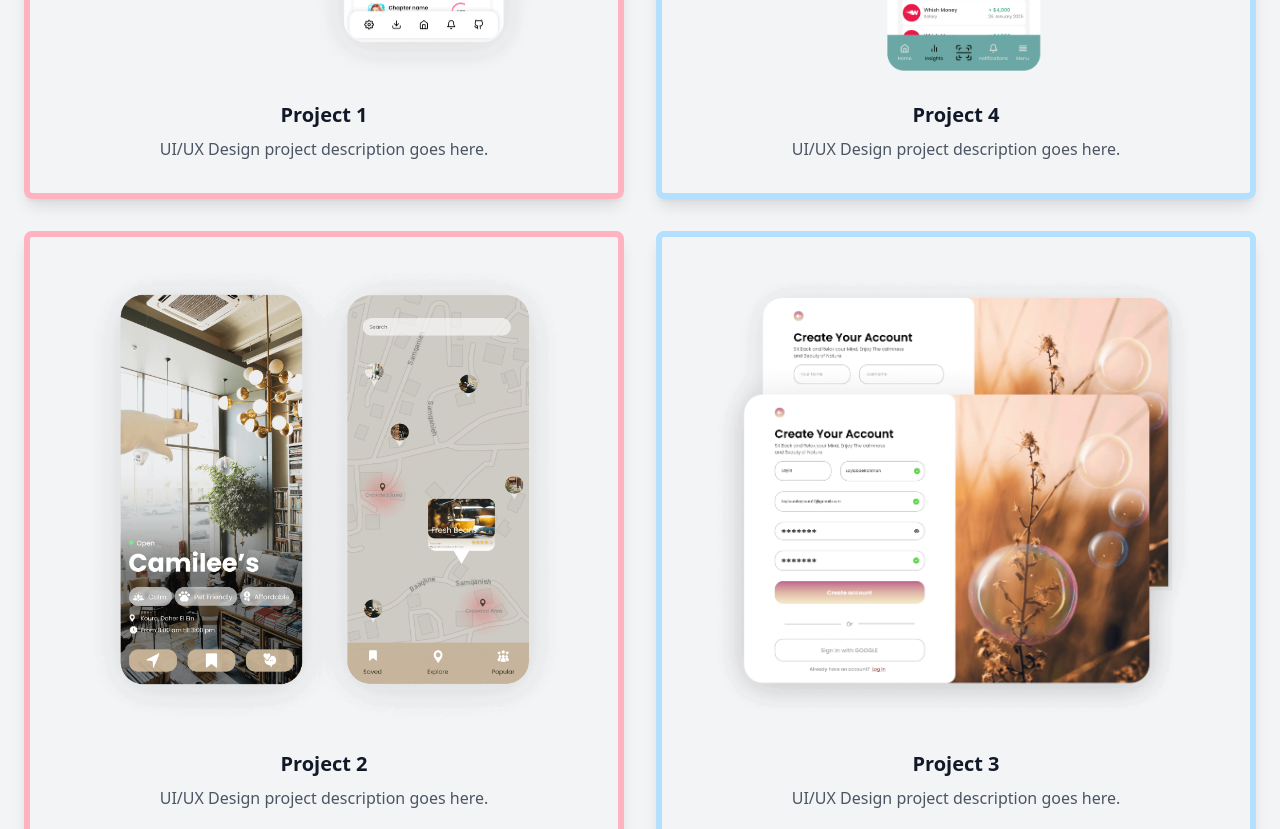
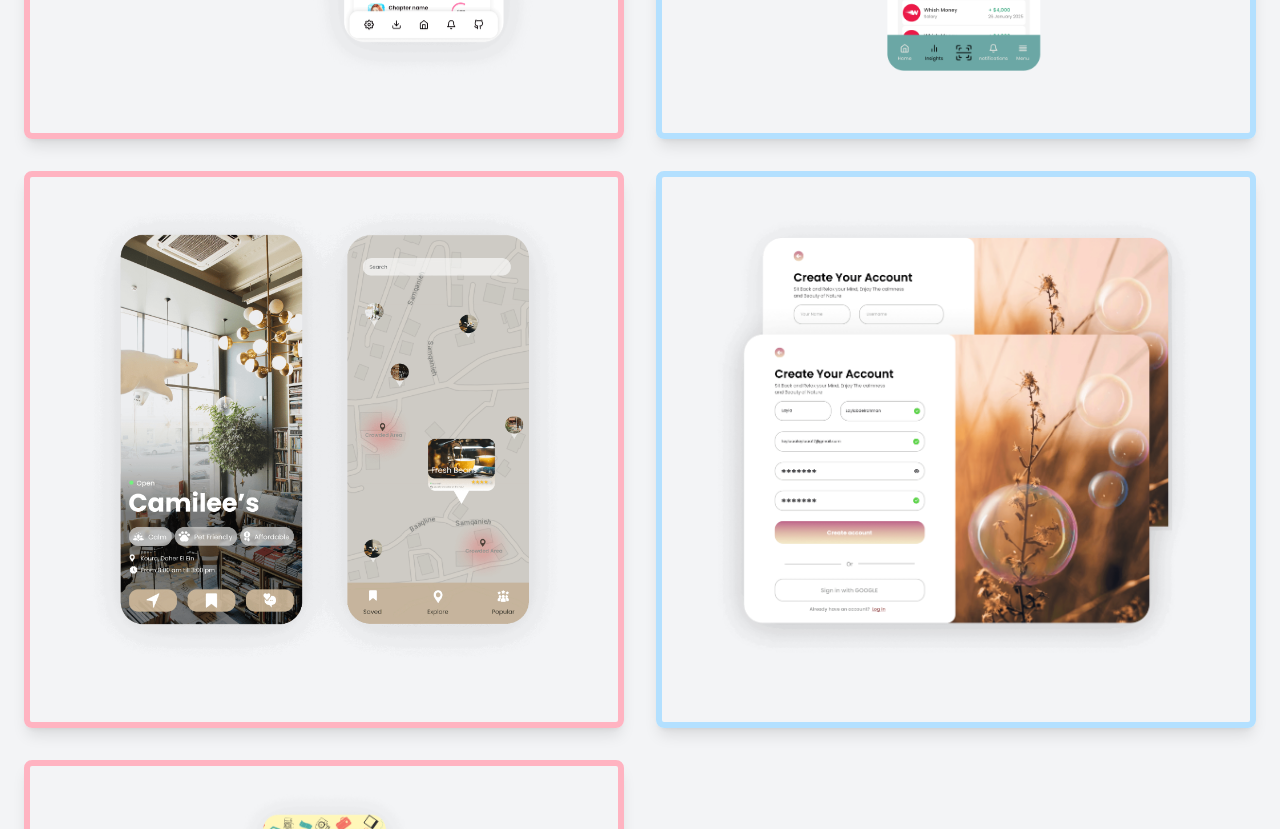
Before and after one commit to Laylabdelrahman/my-portfolio, a plain HTML site: page docs/index.html in a window 1280 px wide. Shown: the part 1005-1834 px from the top of the page. Drawn offline with nearby package versions, Linux system fonts and the light colour scheme; files whose address does not match are found by name.

Commit message:
Updated homepage content

```diff
--- a/docs/index.html
+++ b/docs/index.html
@@ -149,8 +149,8 @@
               <div class="project-card shadow-lg rounded-lg overflow-hidden flex flex-col items-center p-4 hover:scale-105 transition-transform">
                 <img src="./img/project1.png" alt="Project 1" class="w-full h-full max-w-[500px] max-h-[500px] object-contain">
                 <div class="p-4 text-center">
-                  <h3 class="text-xl font-semibold">Project 1</h3>
-                  <p class="text-gray-600 mt-2">UI/UX Design project description goes here.</p>
+                  <!--<h3 class="text-xl font-semibold">Project 1</h3>
+                  <p class="text-gray-600 mt-2">UI/UX Design project description goes here.</p> -->
                 </div>
               </div>
 
@@ -158,8 +158,8 @@
               <div class="project-card shadow-lg rounded-lg overflow-hidden flex flex-col items-center p-4 hover:scale-105 transition-transform">
                 <img src="./img/finance.png" alt="Project 4" class="w-full h-full max-w-[500px] max-h-[500px] object-contain">
                 <div class="p-4 text-center">
-                  <h3 class="text-xl font-semibold">Project 4</h3>
-                  <p class="text-gray-600 mt-2">UI/UX Design project description goes here.</p>
+                  <!--<h3 class="text-xl font-semibold">Project 1</h3>
+                  <p class="text-gray-600 mt-2">UI/UX Design project description goes here.</p> -->
                 </div>
               </div>
 
@@ -167,8 +167,8 @@
               <div class="project-card shadow-lg rounded-lg overflow-hidden flex flex-col items-center p-4 hover:scale-105 transition-transform">
                 <img src="./img/project2.png" alt="Project 2" class="w-full h-full max-w-[500px] max-h-[500px] object-contain">
                 <div class="p-4 text-center">
-                  <h3 class="text-xl font-semibold">Project 2</h3>
-                  <p class="text-gray-600 mt-2">UI/UX Design project description goes here.</p>
+                  <!--<h3 class="text-xl font-semibold">Project 1</h3>
+                  <p class="text-gray-600 mt-2">UI/UX Design project description goes here.</p> -->
                 </div>
               </div>
 
@@ -176,8 +176,8 @@
               <div class="project-card shadow-lg rounded-lg overflow-hidden flex flex-col items-center p-4 hover:scale-105 transition-transform">
                 <img src="./img/project3.png" alt="Project 3" class="w-full h-full max-w-[500px] max-h-[500px] object-contain">
                 <div class="p-4 text-center">
-                  <h3 class="text-xl font-semibold">Project 3</h3>
-                  <p class="text-gray-600 mt-2">UI/UX Design project description goes here.</p>
+                  <!--<h3 class="text-xl font-semibold">Project 1</h3>
+                  <p class="text-gray-600 mt-2">UI/UX Design project description goes here.</p> -->
                 </div>
               </div>
 
@@ -185,8 +185,8 @@
               <div class="project-card shadow-lg rounded-lg overflow-hidden flex flex-col items-center p-4 hover:scale-105 transition-transform">
                 <img src="./img/project4.png" alt="Project 4" class="w-full h-full max-w-[500px] max-h-[500px] object-contain">
                 <div class="p-4 text-center">
-                  <h3 class="text-xl font-semibold">Project 4</h3>
-                  <p class="text-gray-600 mt-2">UI/UX Design project description goes here.</p>
+                  <!--<h3 class="text-xl font-semibold">Project 1</h3>
+                  <p class="text-gray-600 mt-2">UI/UX Design project description goes here.</p> -->
                 </div>
               </div>
 
```
